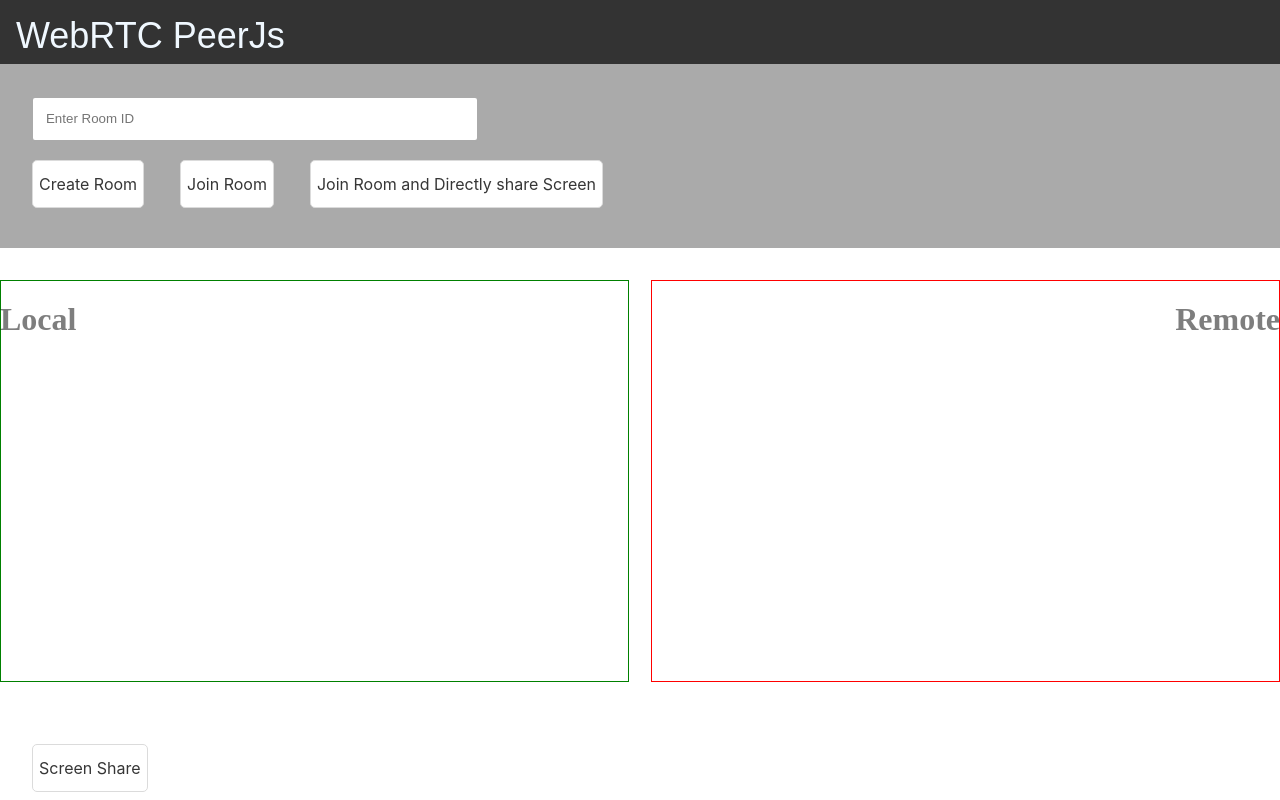
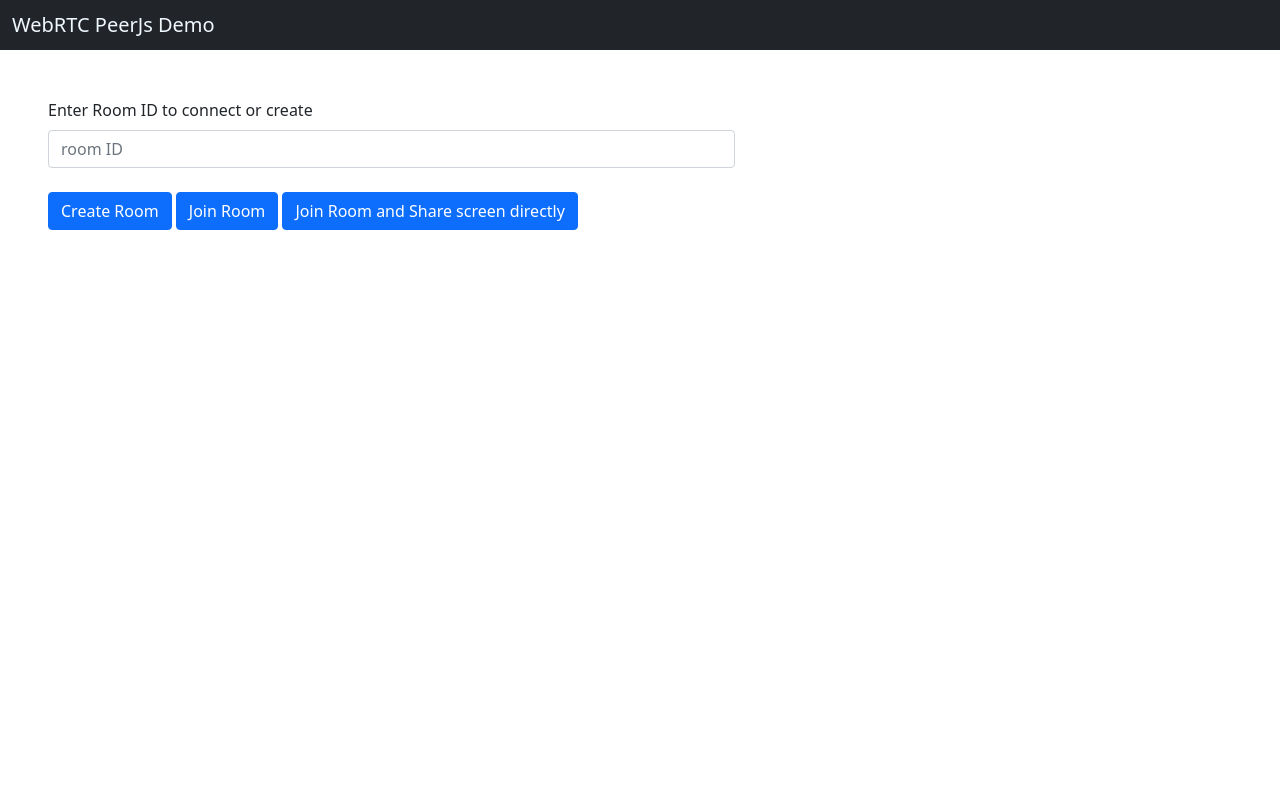
Before and after one commit to Abhi5h3k/WebRTC-PeerJs-Demo, a plain HTML site: page index.html in a window 1280 px wide. Drawn offline with nearby package versions, Linux system fonts and the light colour scheme.

Commit message:
updated look, Bootstrap 5 added

```diff
--- a/index.html
+++ b/index.html
@@ -1,48 +1,99 @@
-<!DOCTYPE html>
+<!doctype html>
 <html lang="en">
 
 <head>
-    <title>WebRTC PeerJs</title>
-    <link rel="stylesheet" type="text/css" href="styles.css">
+    <!-- Required meta tags -->
+    <meta charset="utf-8">
+    <meta name="viewport" content="width=device-width, initial-scale=1">
+
+    <!-- Bootstrap CSS -->
+    <link href="https://cdn.jsdelivr.net/npm/bootstrap@5.0.2/dist/css/bootstrap.min.css" rel="stylesheet"
+        integrity="sha384-EVSTQN3/azprG1Anm3QDgpJLIm9Nao0Yz1ztcQTwFspd3yD65VohhpuuCOmLASjC" crossorigin="anonymous">
+
+    <title>WebRTC PeerJs Demo</title>
 </head>
 
 <body>
-
-    <div class="topnav">
-        <span class="title">WebRTC PeerJs</span>
-    </div>
-    <div class="control_center">
-        <div class="_room">
-            <input id="room-input" class="room-input" placeholder="Enter Room ID" type="text">
-            <br>
-            <br>
-            <button onclick="createRoom()">Create Room</button>
-            <button onclick="joinRoom()">Join Room</button>
-            <button onclick="joinRoomWithoutCamShareScreen()">Join Room and Directly share Screen</button>
+    <!-- As a heading -->
+    <nav class="navbar navbar-light bg-dark">
+        <div class="container-fluid">
+            <span class="navbar-brand mb-0 h1" style="color: aliceblue;">WebRTC PeerJs Demo</span>
+        </div>
+    </nav>
+    <div class="container-fluid">
 
 
+        <div class="row">
+            <div class="col-5 pt-5 ps-5 col-sm-7">
+                <label class="form-label">Enter Room ID to connect or create</label>
+                <input id="room-input" type="text" class="form-control" placeholder="room ID">
+                <br>
+                <div class="col-auto">
+                    <button type="submit" class="btn btn-primary mb-3" onclick="createRoom()">Create Room</button>
+                    <button type="submit" class="btn btn-primary mb-3" onclick="joinRoom()">Join Room</button>
+                    <button type="submit" class="btn btn-primary mb-3" onclick="joinRoomWithoutCamShareScreen()">Join
+                        Room and Share screen directly</button>
+                </div>
+            </div>
+            <div class="col-7 pt-5 ps-5 pe-5 col-sm-5">
+                <div class="alert alert-info alert-dismissible fade show mt-3" role="alert" id="notification" hidden>
+                    <strong>Holy guacamole!</strong> You should check in on some of those fields below.
+                    <button type="button" class="btn-close" data-bs-dismiss="alert" aria-label="Close"></button>
+                </div>
+            </div>
+        </div>
+        <div class="row">
+            <div class="col ps-5 pt-5" id="local-vid-container" hidden>
+                <div class="row">
+                    <!-- <div class="col-1">
+                        <div class="spinner-border text-warning" role="status">
+                            <span class="visually-hidden">Loading...</span>
+                        </div>
+                    </div> -->
+                    <div class="col">
+                        <h2>Local Stream</h2>
+                    </div>
+
+                </div>
+                <div class="row p-3">
+                    <video height="300" id="local-video" class="local-video"></video>
+                </div>
+                <div class="row">
+                    <div class="col-3 col-sm-12"><button type="submit" class="btn btn-success mb-3" onclick="startScreenShare()">Share Screen</button>
+                    </div>
+                </div>
+            </div>
+            <div class="col ps-5 pt-5" id="remote-vid-container" hidden>
+                <div class="row">
+                    <!-- <div class="col-1">
+                        <div class="spinner-border text-success" role="status">
+                            <span class="visually-hidden">Loading...</span>
+                        </div>
+                    </div> -->
+                    <div class="col">
+                        <h2>Remote Stream</h2>
+                    </div>
+
+                </div>
+                <div class="row p-3">
+                    <video height="300" id="remote-video" class="remote-video"></video>
+                </div>
+            </div>
         </div>
 
-        <div class="logs">
-            <p id="notification" hidden></p>
-        </div>
+    </div>
 
-        <div class="video-app-container">
-            <h1 class="local_heading">Local</h1>
-            <video height="400" id="local-video" class="local-video"></video>
-            <h1 class="remote_heading">Remote</h1>
-            <video height="400" id="remote-video" class="remote-video"></video>
+    <!-- Optional JavaScript; choose one of the two! -->
 
-        </div>
-    </div>
-    <button onclick="startScreenShare()">Screen Share</button>
+    <!-- Option 1: Bootstrap Bundle with Popper -->
+    <script src="https://cdn.jsdelivr.net/npm/bootstrap@5.0.2/dist/js/bootstrap.bundle.min.js"
+        integrity="sha384-MrcW6ZMFYlzcLA8Nl+NtUVF0sA7MsXsP1UyJoMp4YLEuNSfAP+JcXn/tWtIaxVXM"
+        crossorigin="anonymous"></script>
 
 
-
+    <!-- check https://peerjs.com/ for latest CDN-->
+    <script src="https://unpkg.com/peerjs@1.4.7/dist/peerjs.min.js"></script>
+    <script src="script.js"></script>
 </body>
 
-<!-- check https://peerjs.com/ for latest CDN-->
-<script src="https://unpkg.com/peerjs@1.4.7/dist/peerjs.min.js"></script>
-<script src="script.js"></script>
-
 </html>
--- a/script.js
+++ b/script.js
@@ -23,6 +23,7 @@
         }, (err) => {
             console.log(err)
         })
+        document.getElementById("local-vid-container").hidden = false;
         notify("Waiting for peer to join.")
     })
     peer.on('call', (call) => {
@@ -42,7 +43,7 @@
     video.play();
 }
 function setRemoteStream(stream) {
-
+    document.getElementById("remote-vid-container").hidden = false;
     let video = document.getElementById("remote-video");
     video.srcObject = stream;
     video.play();
@@ -77,8 +78,10 @@
             let call = peer.call(room_id, stream)
             call.on('stream', (stream) => {
                 setRemoteStream(stream);
+
             })
             currentPeer = call;
+            document.getElementById("local-vid-container").hidden = false;
         }, (err) => {
             console.log(err)
         })
--- a/styles.css
+++ /dev/null
@@ -1,172 +0,0 @@
-body {
-  margin: 0;
-}
-
-/* Add a black background color to the top navigation */
-.topnav {
-  background-color: #333;
-  overflow: hidden;
-  padding: 1em;
-  height: 4vh;
-}
-
-.bottom-nav {
-  background-color: #333;
-  overflow: hidden;
-  padding: 1em;
-  height: 6vh;
-  text-align: center;
-}
-
-/* Page title */
-.title {
-  color: aliceblue;
-  font-weight: normal;
-  font-family: 'Orienta', sans-serif;
-  font-size: 36px;
-  line-height: 40px;
-
-}
-
-/* .control_center {
-  width: 100vw;
-
-} */
-
-._room {
-  padding-top: 2em;
-  padding-bottom: 2em;
-  float: left;
-  width: 100%;
-  background-color: #aaa;
-  min-height: 15vh;
-}
-
-/* .join_room {
-  padding: 2em;
-  float: left;
-  background-color: aliceblue;
-  min-height: 15vh;
-
-}
-
-.join_room button {
-  margin-left: 2em;
-} */
-
-.logs {
-  padding: 2em;
-  font-size: medium;
-  position: absolute;
-  top: 40%;
-
-  text-align: center;
-  color: #222;
-  font-size: 30px;
-  font-weight: 400;
-  text-transform: uppercase;
-  word-spacing: 1px;
-  letter-spacing: 2px;
-  color: #c50000;
-
-}
-
-
-/* <--Button css start*/
-button {
-  background-color: #fff;
-  border: 1px solid #dbdbdb;
-  box-shadow: none;
-  color: #363636;
-  font-family: BlinkMacSystemFont, -apple-system, "Segoe UI", Roboto, Oxygen, Ubuntu, Cantarell, "Fira Sans", "Droid Sans", "Helvetica Neue", Helvetica, Arial, sans-serif;
-  font-size: 1rem;
-  height: 3em;
-  justify-content: center;
-  line-height: 1.5;
-  border-radius: 5px;
-  margin-left: 2em;
- }
-
-button:active {
-  border-color: #4a4a4a;
-  outline: 0;
-}
-
-button:focus {
-  border-color: #485fc7;
-  outline: 0;
-}
-
-button:hover {
-  border-color: #b5b5b5;
-  cursor: pointer;
-}
-
-button:focus:not(:active) {
-  box-shadow: rgba(72, 95, 199, .25) 0 0 0 .125em;
-}
-
-.bottom-nav button {
-  margin-left: 0;
-}
-
-/* Button css end-> */
-
-/* <-input box css start */
-input[type=text] {
-  width: 35%;
-  border: 2px solid #aaa;
-  border-radius: 4px;
-  /* margin:8px 0; */
-  outline: none;
-  padding: 1em;
-  box-sizing: border-box;
-  transition: .3s;
-  margin-left: 2.3em;
-}
-
-input[type=text]:focus {
-  border-color: dodgerBlue;
-  box-shadow: 0 0 8px 0 dodgerBlue;
-}
-
-/* input box css end-> */
-
-.video-app-container {
-  height: 85vh;
-  /* background-color: #4a4a4a; */
-}
-
-.local-video {
-  width: 49%;
-  left: 0;
-  border: 1px solid #4a4a4a;
-  /* padding: 2em; */
-  /* position: absolute; */
-  border: 1px solid green;
-  margin-top: 2em;
-}
-
-.remote-video {
-  width: 49%;
-  right: 0;
-  /* padding: 2em; */
-  position: absolute;
-  margin-top: 2em;
-  border: 1px solid red;
-}
-
-.remote_heading {
-  position: absolute;
-  top: 35%;
-  right: 0;
-  opacity: .5;
-}
-
-.local_heading {
-  top: 35%;
-  position: absolute;
-  left: 0;
-  bottom: 0;
-  opacity: .5;
-}
```
